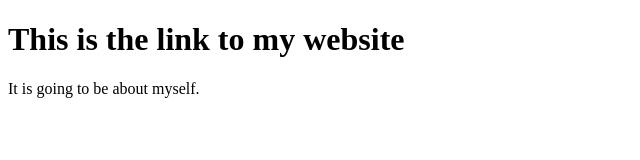
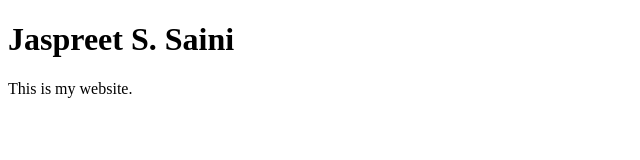
Before and after one commit to JSSaini/JSSaini.github.io, a plain HTML site: page index.html in a window 1280 px wide. Shown: the whole page, without its empty margins (0-640 px from the left). Drawn offline with Linux system fonts and the light colour scheme.

Commit message:
Add files via upload

```diff
--- a/index.html
+++ b/index.html
@@ -1,7 +1,7 @@
 <!DOCTYPE html>
 <html>
 <body>
-<h1>This is the link to my website</h1>
-<p>It is going to be about myself.</p>
+<h1>Jaspreet S. Saini</h1>
+<p>This is my website.</p>
 </body>
 </html>
```
